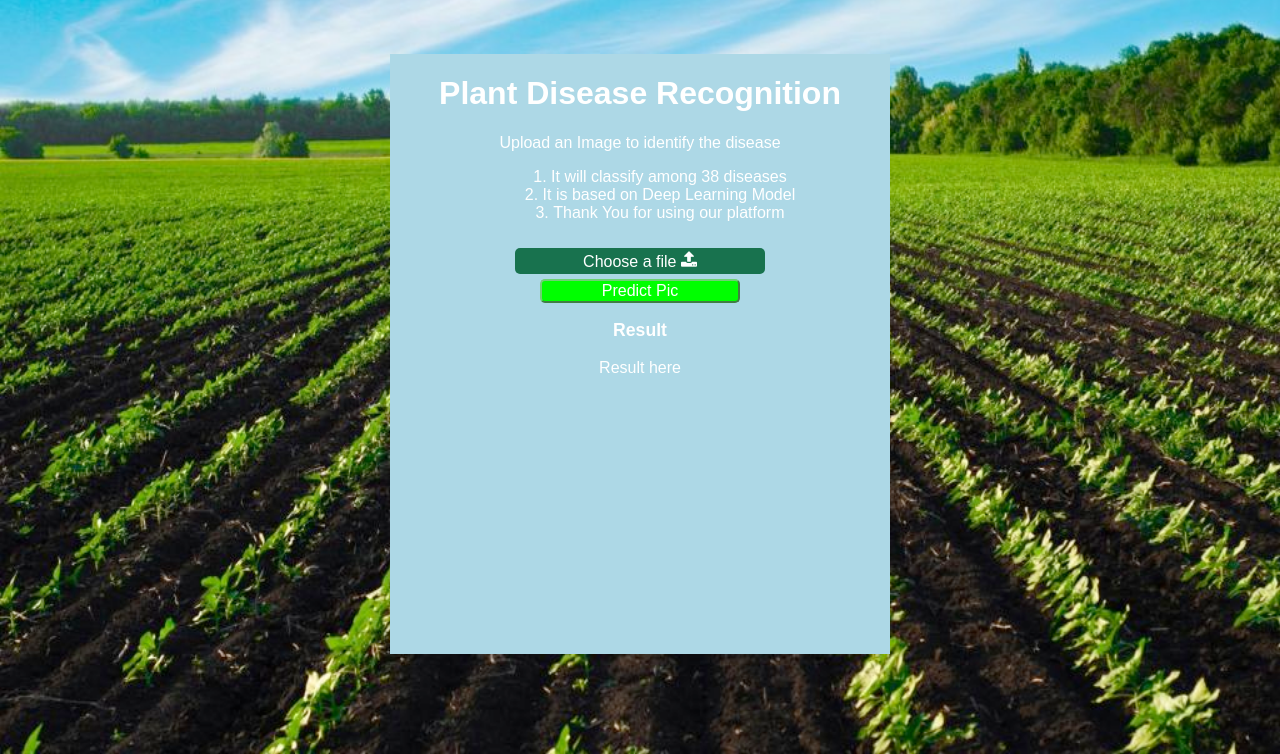
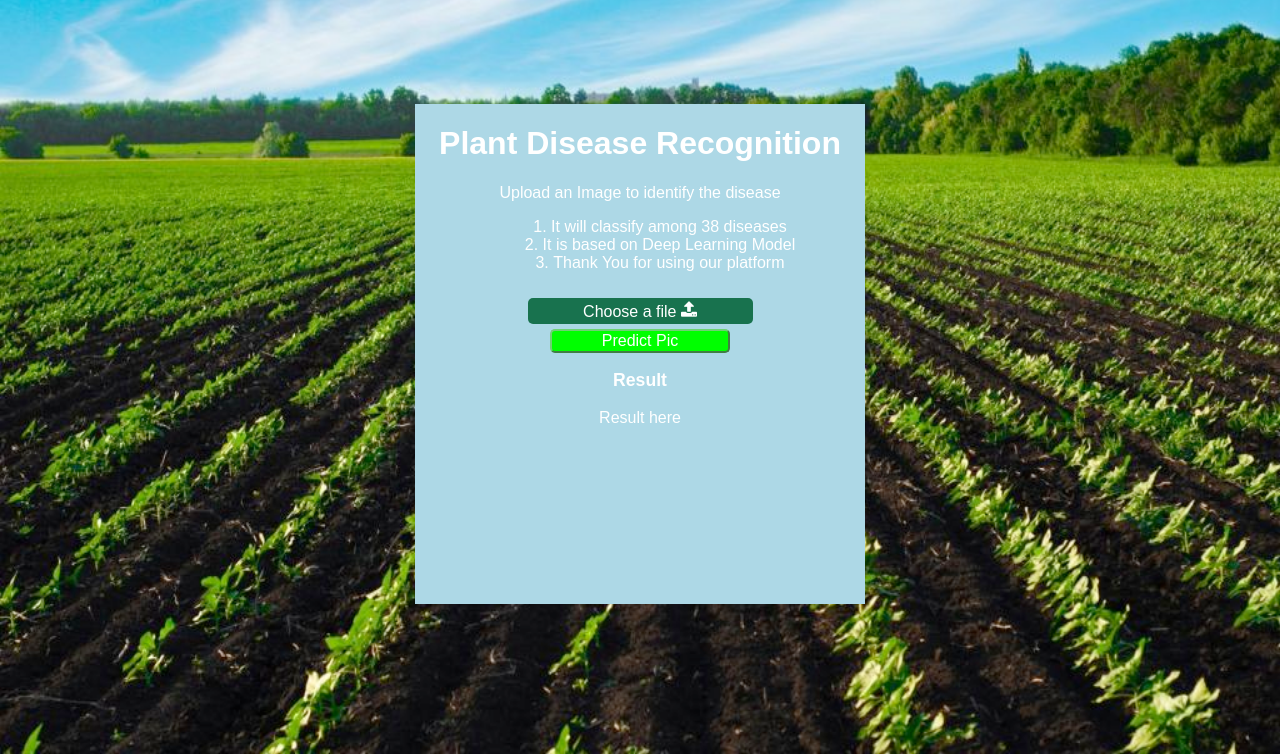
Before and after one commit to VIKGO123/Plant_Disease_Recoginition, a Flask app: page / in a window 1280 px wide. Shown: the part 46-800 px from the top of the page. Run offline with Flask 2, Linux system fonts and the light colour scheme.

Commit message:
Update index.html

```diff
--- a/templates/index.html
+++ b/templates/index.html
@@ -22,7 +22,7 @@
             <a href="/">Home</a>
             <a href="/about">About</a>
         </nav>
-	<div style="background-color:lightblue; width: 500px;height: 600px;position: absolute;left: 50%;top: 50%;transform: translate(-50%, -50%);">
+	<div style="background-color:lightblue; width: 450px;height: 500px;position: absolute;left: 50%;top: 50%;transform: translate(-50%, -50%);">
         <h1>Plant Disease Recognition</h1>
 
         <p> Upload an Image to identify the disease</p>
```
